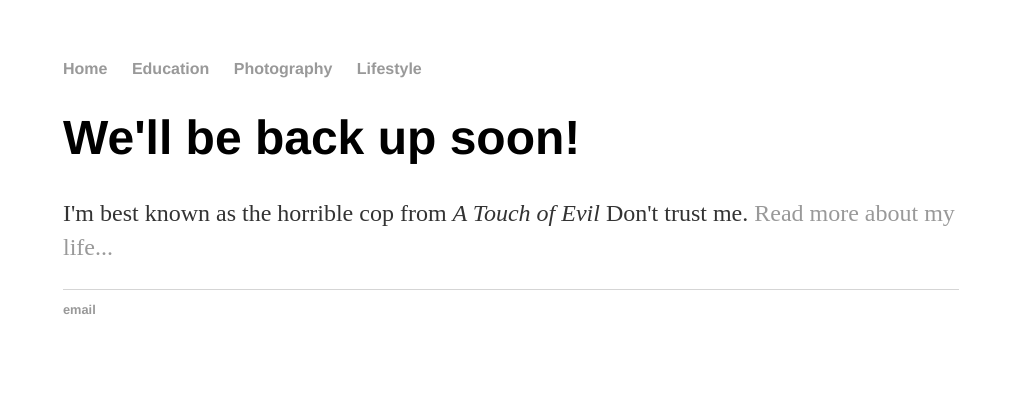
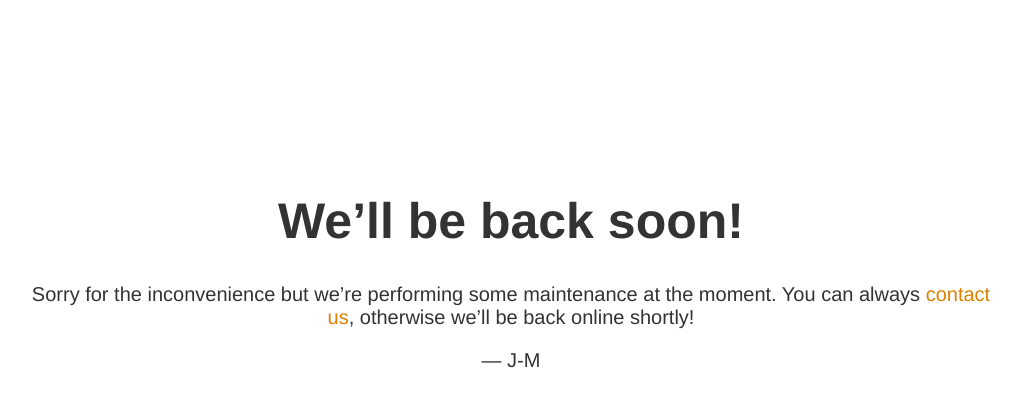
Before and after one commit to itsonlyjaz/itsonlyjaz.github.io, a Jekyll site: the page index.html, which Jekyll copies as it is, in a window 1280 px wide. Shown: the top 407 px of the page, without its empty margins (129-1150 px from the left). Built offline with Jekyll 4.4.1, drawn with Linux system fonts in a browser that asks for light colours.

Commit message:
Update index.html

```diff
--- a/index.html
+++ b/index.html
@@ -1,8 +1,25 @@
----
-layout: default
-title: jaz-marie
----
-<div class="blurb">
-	<h1>We'll be back up soon!</h1>
-	<p>I'm best known as the horrible cop from <em>A Touch of Evil</em> Don't trust me. <a href="/about">Read more about my life...</a></p>
-</div><!-- /.blurb -->
+
+<!doctype html>
+<title>Site Maintenance</title>
+
+<style>
+  body { text-align: center; padding: 150px; }
+  h1 { font-size: 50px; }
+  body { font: 20px Helvetica, sans-serif; color: #333; }
+  article { display: block; text-align: left; width: 650px; margin: 0 auto; }
+  a { color: #dc8100; text-decoration: none; }
+  a:hover { color: #333; text-decoration: none; }
+</style>
+
+
+
+
+
+<body>
+    <h1>We&rsquo;ll be back soon!</h1>
+    <div>
+        <p>Sorry for the inconvenience but we&rsquo;re performing some maintenance at the moment. You can always <a href="mailto:contact@jaz-marie.com">contact us</a>, otherwise we&rsquo;ll be back online shortly!</p>
+        <p>&mdash; J-M</p>
+    </div>
+</body>
+</html>
```
